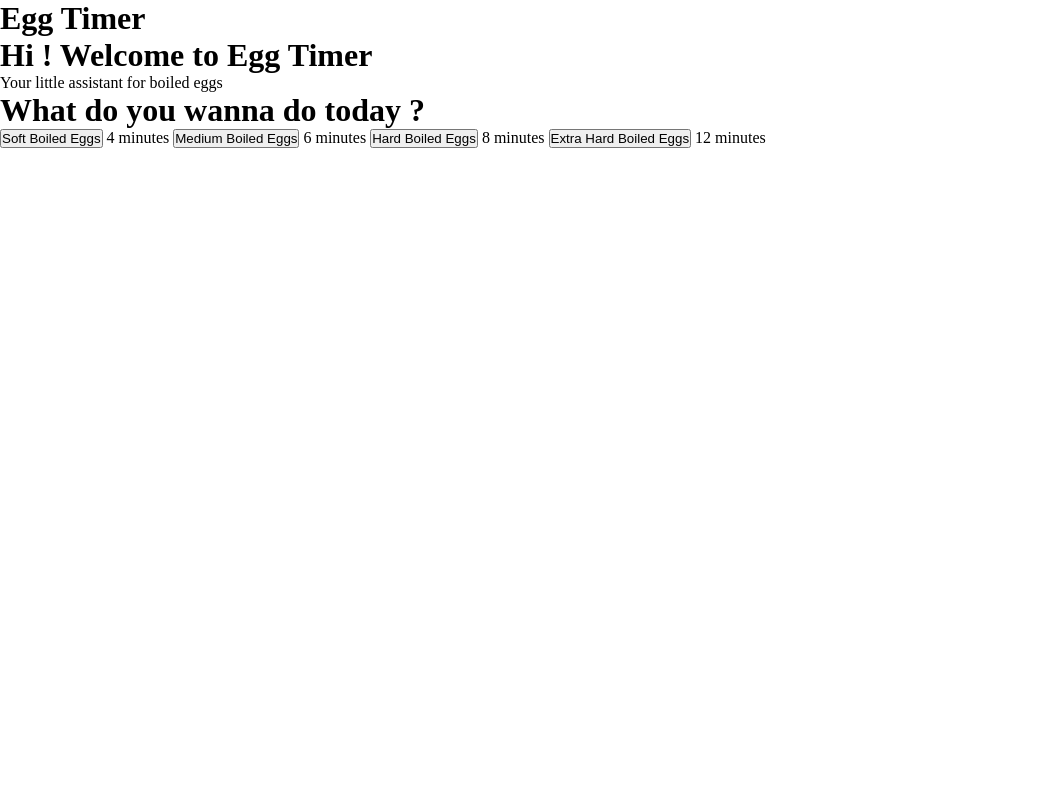
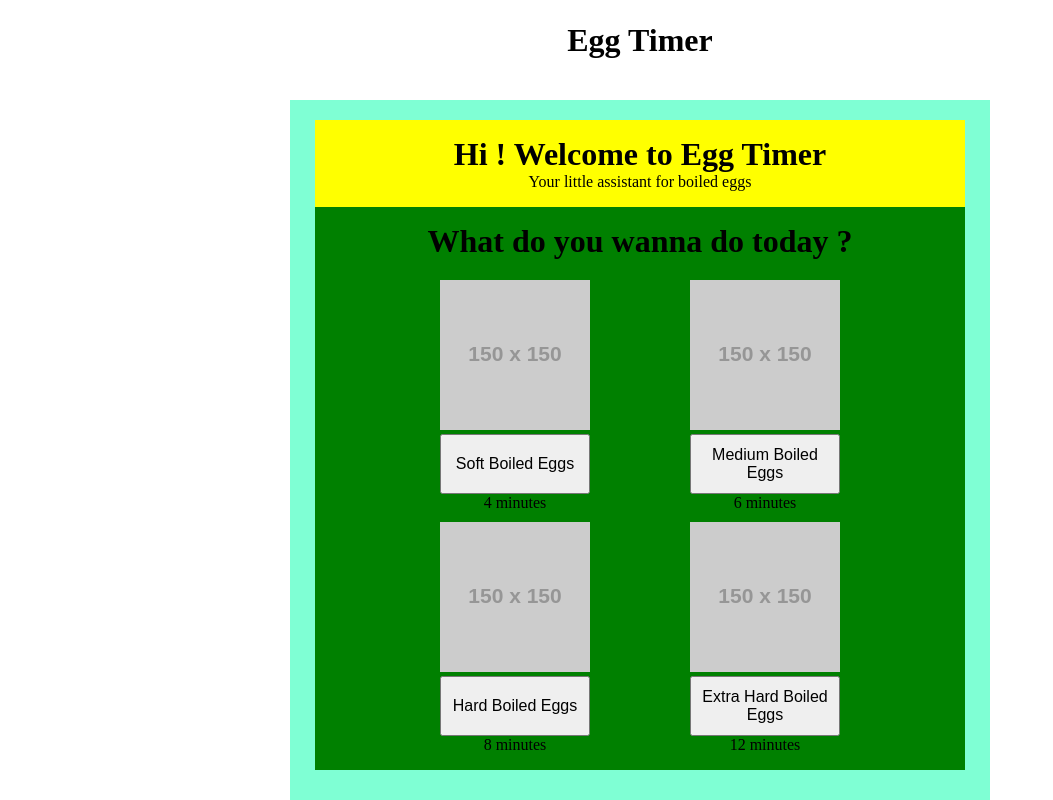
Before and after one commit to GabiRodrigues04/Egg-Timer, a plain HTML site: page index.html in a window 1280 px wide. Shown: the whole page, without its empty margins (0-1053 px from the left). Drawn offline with Linux system fonts and the light colour scheme; placeholder pictures from the web are drawn by us.

Commit message:
simple layout

```diff
--- a/css/style.css
+++ b/css/style.css
@@ -3,3 +3,74 @@
     padding: 0;
     box-sizing: border-box;
 }
+
+header {
+    height: 80px;
+    display: flex;
+    align-items: center;
+    justify-content: center;
+    margin-bottom: 20px;
+
+}
+
+main {
+    width: 100vw;
+    display: flex;
+    align-items: center;
+    justify-content: center;
+}
+
+
+.container {
+    display: flex;
+    align-items: center;
+    flex-direction: column;
+    width: 700px;
+    height: 700px;
+    padding: 20px;
+    background-color: aquamarine;
+}
+
+#timerMenu {
+    background-color: green;
+    display: flex;
+    align-items: center;
+    flex-direction: column;
+    width: 650px;
+    height: 650px;
+
+}
+
+.cardHeader {
+    width: 100%;
+    background-color: yellow;
+    text-align: center;
+    padding: 16px 0;
+    margin-bottom: 16px;
+}
+
+.menuBtns {
+    margin-top:20px;
+    display: grid;
+    grid-template-columns: repeat(2, 1fr);
+    gap: 10px 100px;
+    width: 100%;
+    max-width: 150px;
+    margin: 20px auto;
+    text-align: center;
+    justify-content: center;
+}
+
+.menuBtns button {
+    padding: 10px;
+    font-size: 16px;
+    cursor: pointer;
+    width: 100%;
+    height: 60px;
+}
+
+
+#timerScreen {
+    background-color: purple;
+    display: none;
+}
--- a/index.html
+++ b/index.html
@@ -10,7 +10,10 @@
 
     <header> <h1>Egg Timer </h1> </header>
 
+    <main>
     <div class="container">
+
+        <div id="timerMenu">
         <div class="cardHeader">
             <h1>Hi ! Welcome to Egg Timer </h1>
             <p> Your little assistant for boiled eggs </p>
@@ -18,20 +21,49 @@
 
         <div class="card">
             <h1> What do you wanna do today ? </h1>
-            <div class="timerBtns">
 
+            <div class="menuBtns">
+                <div>
+                    <img src="https://placehold.co/150?text=Soft+Boiled" />
                     <button type="button" id="soft"> Soft Boiled Eggs </button>
                         <label for="soft"> 4 minutes </label>
+                </div>
+                <div>
+                    <img src="https://placehold.co/150?text=Medium+Boiled" />
                     <button type="button" id="medium"> Medium Boiled Eggs </button>
                         <label for="medium"> 6 minutes </label>
+                </div>
+                <div>
+                    <img src="https://placehold.co/150?text=Hard+Boiled" />
                     <button type="button" id="hard"> Hard Boiled Eggs</button>
                         <label for="hard"> 8 minutes </label>
+                </div>
+                <div>
+                    <img src="https://placehold.co/150?text=Extra+Boiled" />
                     <button type="button" id="extraHard"> Extra Hard Boiled Eggs</button>
                         <label for="extraHard"> 12 minutes </label>
+                </div>
+            </div>
 
         </div>
         </div>
 
+        <div id="timerScreen">
+            <div class="timer">
+
+                <h1> 00:00 </h1>
+
             </div>
+            <div class="timerBtns">
+                <button type="button"> Start </button>
+                <button type="button"> Stop </button>
+                <button type="button"> Restart </button>
+                <button type="button"> Add 30 Sec </button>
+            </div>
+        </div>
+
+    </div>
+    </main>
+
 </body>
 </html>
```
Lines whose indentation alone changed are shown as unchanged.
